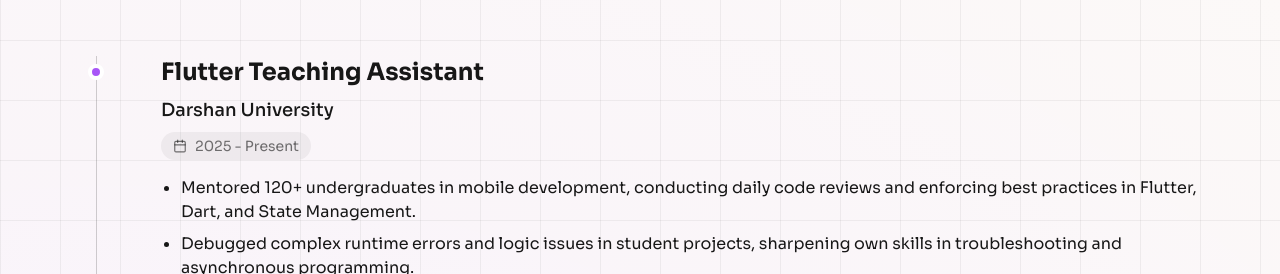
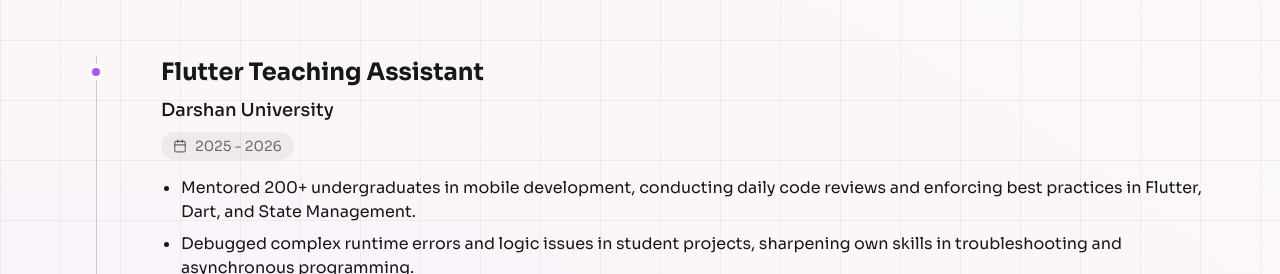
Before and after one commit to padhiarmeet/Portfolio, a React (Vite) app: page / in a window 1280 px wide. Shown: the part 3860-4134 px from the top of the page. Built offline with nearby package versions, Linux system fonts and the light colour scheme.

Commit message:
fix : data correction

```diff
--- a/src/data/portfolioData.js
+++ b/src/data/portfolioData.js
@@ -100,9 +100,9 @@
     {
         title: "Flutter Teaching Assistant",
         company: "Darshan University",
-        period: "2025 - Present",
+        period: "2025 - 2026",
         details: [
-            "Mentored 120+ undergraduates in mobile development, conducting daily code reviews and enforcing best practices in Flutter, Dart, and State Management.",
+            "Mentored 200+ undergraduates in mobile development, conducting daily code reviews and enforcing best practices in Flutter, Dart, and State Management.",
             "Debugged complex runtime errors and logic issues in student projects, sharpening own skills in troubleshooting and asynchronous programming.",
         ],
     },
```
